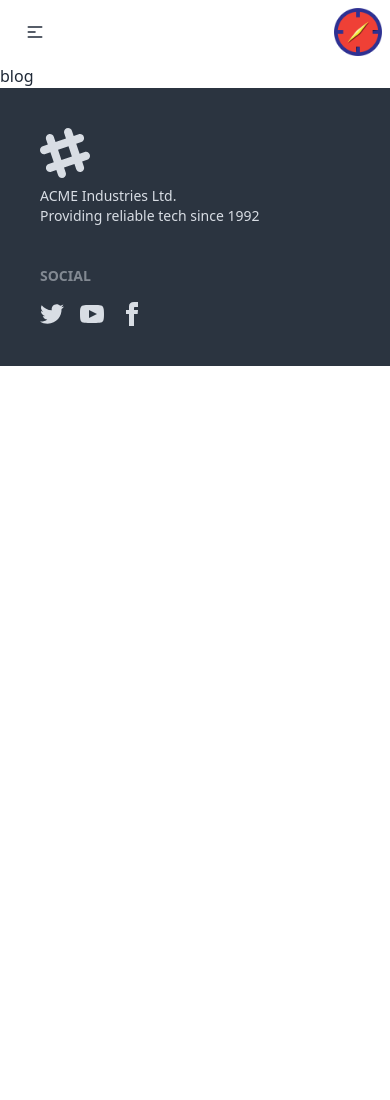
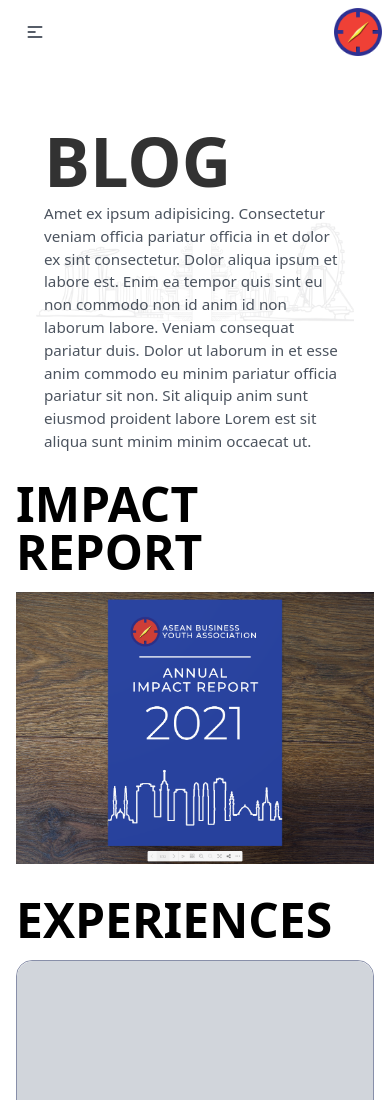
Before and after one commit to aseanbya/ABYAWebsite, a Next.js app: page /blog in a window 390 px wide. Shown: the top 1100 px of the page. Before the commit the page ends 844 px from the top, so only its background shows below. Built offline with nearby package versions, Linux system fonts and the light colour scheme.

Commit message:
feat: implement blog page

```diff
--- a/src/components/common/PageTitleSection.tsx
+++ b/src/components/common/PageTitleSection.tsx
@@ -1,30 +1,31 @@
-import Image from "next/image"
-import singaporeAttractionsGrey from "src/assets/singaporeAttractionsGrey.png"
+import Image from "next/image";
+import singaporeAttractionsGrey from "src/assets/singaporeAttractionsGrey.png";
 
 type PageTitleSectionProps = {
-    title: string,
-    subtitle: string,
-}
+    title: string;
+    subtitle: string;
+};
 
-export default function PageTitleSection({ title, subtitle }: PageTitleSectionProps) {
+export default function PageTitleSection({
+    title,
+    subtitle,
+}: PageTitleSectionProps) {
     return (
-        <div className="p-9 stack items-center ">
+        <div className="stack items-center p-9">
             <div className="flex justify-between">
                 <div className="w-0 sm:w-1/3"></div>
                 <Image
                     src={singaporeAttractionsGrey}
                     alt={""}
-                    className="w-full sm:w-2/3 max-w-2xl"
+                    className="w-full max-w-2xl sm:w-2/3"
                 />
             </div>
             <div>
-                <h1 className="text-7xl font-bold text-black pb-2 uppercase">
+                <h1 className="pb-2 text-7xl font-bold uppercase text-black">
                     {title}
                 </h1>
-                <h2>
-                    {subtitle}
-                </h2>
+                <h2>{subtitle}</h2>
             </div>
         </div>
-    )
+    );
 }
--- a/src/pages/blog.tsx
+++ b/src/pages/blog.tsx
@@ -1,10 +1,135 @@
+import React, { type PropsWithChildren } from "react";
 import PageLayout from "~/components/common/PageLayout";
+import PageTitleSection from "~/components/common/PageTitleSection";
+import { ClockIcon } from "@heroicons/react/24/solid";
+import Image from "next/image";
+import annualImpactReportImg from "src/assets/annualImpactReport.png";
 
+const TEST_CONTENT: BlogContent[] = [
+    {
+        title: "Title goes here",
+        date: new Date(),
+    },
+    {
+        title: "Title goes here",
+        date: new Date(),
+    },
+    {
+        title: "Title goes here",
+        date: new Date(),
+    },
+    {
+        title: "Title goes here",
+        date: new Date(),
+    },
+    {
+        title: "Title goes here",
+        date: new Date(),
+    },
+    {
+        title: "Title goes here",
+        date: new Date(),
+    },
+];
+
+type BlogContent = {
+    title: string;
+    date: Date;
+    image?: string;
+    imageAlt?: string;
+};
+
+const BlogCard: React.FC<BlogContent> = ({ title, date }) => {
+    const formattedDate = Intl.DateTimeFormat("en-US", {
+        year: "numeric",
+        month: "long",
+        day: "numeric",
+    }).format(date);
+    return (
+        <div className="card w-full border border-brandBlue-30 bg-base-100">
+            <figure className="aspect-[2/1] w-full bg-gray-300 lg:aspect-[4/3]"></figure>
+            <div className="card-body gap-4 p-4 pb-8 lg:pb-16">
+                <h2 className="card-title text-3xl font-semibold">{title}</h2>
+                <div className="flex items-center gap-1 text-gray-300">
+                    <ClockIcon className="h-4 w-4" />
+                    <p className="text-lg">{formattedDate}</p>
+                </div>
+            </div>
+        </div>
+    );
+};
+
+type PageSubSectionProps = {
+    subtitle: string;
+};
+
+const PageSubSection = ({
+    children,
+    subtitle,
+}: PropsWithChildren<PageSubSectionProps>) => {
+    return (
+        <section className="px-4 lg:px-20">
+            <h2 className="mb-4 text-5xl font-semibold uppercase text-black lg:mb-12">
+                {subtitle}
+            </h2>
+            {children}
+        </section>
+    );
+};
+
+// Create placeholders for the missing components
+const ImpactReportSection = () => {
+    return (
+        <PageSubSection subtitle={"Impact Report"}>
+            <div className="flex items-center justify-center">
+                <Image
+                    src={annualImpactReportImg}
+                    alt={"Annual impact report"}
+                    className="w-full max-w-2xl sm:w-2/3"
+                />
+            </div>
+        </PageSubSection>
+    );
+};
+
+const ExperiencesSection = () => {
+    return (
+        <PageSubSection subtitle={"Experiences"}>
+            <div className="grid grid-cols-1 gap-x-6 gap-y-2 md:grid-cols-2 md:gap-y-6 lg:grid-cols-3 lg:gap-y-8">
+                {TEST_CONTENT.map((content) => (
+                    <BlogCard key={content.title} {...content} />
+                ))}
+            </div>
+        </PageSubSection>
+    );
+};
+
+const FutureInAseanSection = () => {
+    return (
+        <PageSubSection subtitle={"A Future in ASEAN Series"}>
+            <div className="grid grid-cols-1 gap-x-6 gap-y-2 md:grid-cols-2 md:gap-y-6 lg:grid-cols-3 lg:gap-y-8">
+                {TEST_CONTENT.map((content) => (
+                    <BlogCard key={content.title} {...content} />
+                ))}
+            </div>
+        </PageSubSection>
+    );
+};
 
 export default function blog() {
     return (
         <PageLayout>
-            blog
+            <PageTitleSection
+                title={"Blog"}
+                subtitle={
+                    "Amet ex ipsum adipisicing. Consectetur veniam officia pariatur officia in et dolor ex sint consectetur. Dolor aliqua ipsum et labore est. Enim ea tempor quis sint eu non commodo non id anim id non laborum labore. Veniam consequat pariatur duis. Dolor ut laborum in et esse anim commodo eu minim pariatur officia pariatur sit non. Sit aliquip anim sunt eiusmod proident labore Lorem est sit aliqua sunt minim minim occaecat ut."
+                }
+            />
+            <div className="mb-8 flex flex-col gap-8 lg:mb-24 lg:gap-24">
+                <ImpactReportSection />
+                <ExperiencesSection />
+                <FutureInAseanSection />
+            </div>
         </PageLayout>
     );
 }
```
Also changed, not shown: src/assets/annualImpactReport.png (added).
